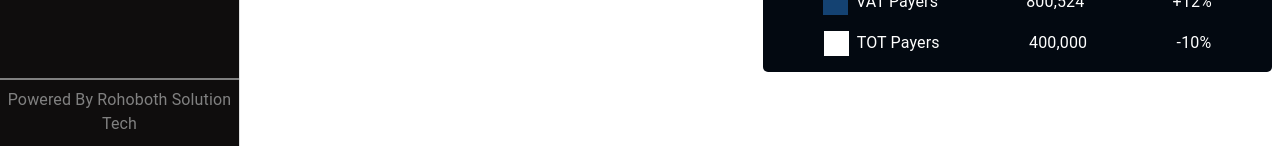
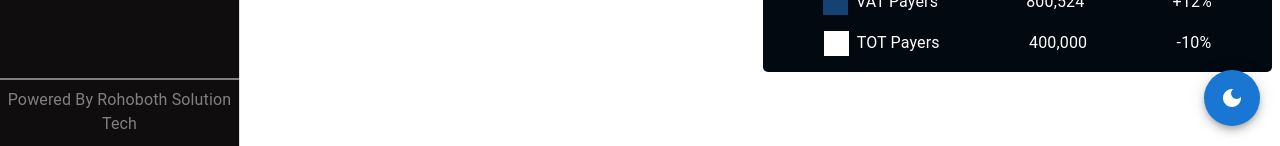
Before and after one commit to Ethiobek/reactapp, a React (Create React App) app: page /dashboard in a window 1280 px wide. Shown: the part 654-800 px from the top of the page. Built offline with nearby package versions, Linux system fonts and the light colour scheme.

Commit message:
darkmode theme setup

```diff
--- a/src/App.js
+++ b/src/App.js
@@ -1,5 +1,5 @@
-import { ThemeProvider, Typography } from "@mui/material";
-import { theme } from "./utils/theme";
+import { Fab, ThemeProvider, Typography } from "@mui/material";
+import { darkTheme, theme } from "./utils/theme";
 import { QueryClient, QueryClientProvider } from "react-query";
 import { ReactQueryDevtools } from "react-query/devtools";
 import { BrowserRouter as Router, Route, Routes } from "react-router-dom";
@@ -15,11 +15,27 @@ import { GoodsOnHand } from "./routes/GoodsOnHand";
 import { ControlPanel } from "./routes/ControlPanel";
 import { Report } from "./routes/Report";
 import { Login } from "./routes/Login";
+import {
+  DarkMode,
+  LightMode,
+  LightModeOutlined,
+  LightModeRounded,
+} from "@mui/icons-material";
+import { useEffect, useState } from "react";
 function App() {
+  const [dmode, setDmode] = useState(localStorage.getItem("mode") || "light");
   const queryClient = new QueryClient();
+  const darkMode = () => {
+    setDmode((prevMode) => (prevMode === "light" ? "dark" : "light"));
+  };
+
+  useEffect(() => {
+    // setDmode((prevMode) => (prevMode === "light" ? "dark" : "light"));
+    localStorage.setItem("mode", dmode);
+  }, [dmode, setDmode]);
   return (
     <QueryClientProvider client={queryClient}>
-      <ThemeProvider theme={theme}>
+      <ThemeProvider theme={dmode == "dark" ? darkTheme : theme}>
         <Router>
           <Routes>
             <Route path="/" element={<Login />} />
@@ -38,6 +54,25 @@ function App() {
           </Routes>
         </Router>
       </ThemeProvider>
+      <Fab
+        color="primary"
+        aria-label="add"
+        sx={{
+          position: "absolute",
+          margin: 0,
+          top: "auto",
+          right: 20,
+          bottom: 20,
+          left: "auto",
+          position: "fixed",
+        }}
+      >
+        {dmode === "light" ? (
+          <DarkMode onClick={darkMode} />
+        ) : (
+          <LightMode onClick={darkMode} />
+        )}
+      </Fab>
       <ReactQueryDevtools initialIsOpen={false} />
     </QueryClientProvider>
   );
--- a/src/components/Cards.js
+++ b/src/components/Cards.js
@@ -17,7 +17,6 @@ const SummaryCard = (props) => {
         borderRadius: "5px",
         justifyContent: "space-around",
         boxShadow: "0px 4px 4px rgba(0, 0, 0, 0.25)",
-        bgcolor: "#F4F4F4",
       }}
     >
       <Box
--- a/src/components/Charts.js
+++ b/src/components/Charts.js
@@ -1,5 +1,11 @@
 import { Box, Button, Divider, Paper, Typography } from "@mui/material";
-import { VictoryChart, VictoryBar, VictoryPie } from "victory";
+import {
+  VictoryChart,
+  VictoryBar,
+  VictoryPie,
+  VictoryAxis,
+  VictoryTheme,
+} from "victory";
 
 const BarChart = (props) => {
   return (
@@ -16,13 +22,34 @@ const BarChart = (props) => {
       <Box sx={{ display: "flex", justifyContent: "flex-end", m: 2 }}>
         <Button variant="outlined">All Centers</Button>
       </Box>
-      <VictoryChart domainPadding={25}>
+      <VictoryChart domainPadding={15}>
         <VictoryBar
+          data={props.data}
           style={{
-            data: { fill: "#0A2647", fontSize: "12px" },
-            color: "gray",
+            data: {
+              fill: "#0A2647",
+              fontSize: "10px",
+              stroke: "white",
+              strokeWidth: "0.5px",
+            },
           }}
-          data={props.data}
+        />
+        <VictoryAxis
+          style={{
+            tickLabels: {
+              fill: "green",
+              fontSize: "12px",
+            },
+          }}
+        />
+        <VictoryAxis
+          dependentAxis
+          style={{
+            tickLabels: {
+              fill: "green",
+              fontSize: "12px",
+            },
+          }}
         />
       </VictoryChart>
     </Paper>
--- a/src/components/RespnsiveLayout.js
+++ b/src/components/RespnsiveLayout.js
@@ -18,6 +18,7 @@ import {
   AssistWalker,
   BarChart,
   Campaign,
+  DarkMode,
   Dashboard,
   Group,
   Groups,
@@ -27,7 +28,7 @@ import {
 } from "@mui/icons-material";
 import { Outlet } from "react-router-dom";
 import { NavLink } from "react-router-dom";
-import { Avatar } from "@mui/material";
+import { Avatar, Fab, Paper } from "@mui/material";
 import logo from "../assets/logo.png";
 
 const drawerWidth = 240;
@@ -89,7 +90,7 @@ function ResponsiveDrawer(props) {
           </Box>
         </Box>
       </Box>
-      <Box sx={{ height: "85%" }}>
+      <Box sx={{ height: "85%", overflowY: "scroll" }}>
         <List>
           <Divider sx={{ width: "100%" }} />
           <Link
@@ -172,6 +173,7 @@ function ResponsiveDrawer(props) {
   return (
     <Box sx={{ display: "flex" }}>
       <CssBaseline />
+
       <AppBar
         position="fixed"
         sx={{
--- a/src/routes/Login.jsx
+++ b/src/routes/Login.jsx
@@ -1,4 +1,4 @@
-import { Box, Button, CssBaseline, TextField, Typography } from "@mui/material";
+import { Box, Button, CssBaseline, Paper, TextField, Typography } from "@mui/material";
 import { NavLink } from "react-router-dom";
 import logo from "../assets/logo.png";
 const Login = () => {
@@ -31,10 +31,9 @@ const Login = () => {
         <Typography variant="subtitle1" color="#FFF9FA">
           Please enter your username and password
         </Typography>
-        <Box
+        <Paper
           sx={{
             p: 3,
-            background: "white",
             borderRadius: "7px",
             display: "flex",
             flexDirection: "column",
@@ -48,7 +47,7 @@ const Login = () => {
             fullWidth
           />
           <TextField
-            sx={{ backgroundColor: "whitesmoke", borderRadius: "7px" }}
+            sx={{  borderRadius: "7px" }}
             variant="outlined"
             label="Password"
             size="small"
@@ -68,7 +67,7 @@ const Login = () => {
               Login
             </Button>
           </Box>
-        </Box>
+        </Paper>
       </Box>
     </Box>
   );
--- a/src/utils/theme.js
+++ b/src/utils/theme.js
@@ -1,4 +1,12 @@
 import { createTheme } from "@mui/material";
+import { useEffect, useState } from "react";
+const mode = localStorage.getItem("mode");
+
+export const darkTheme = createTheme({
+  palette: {
+    mode: "dark",
+  },
+});
 
 export const theme = createTheme({
   palette: {
```
